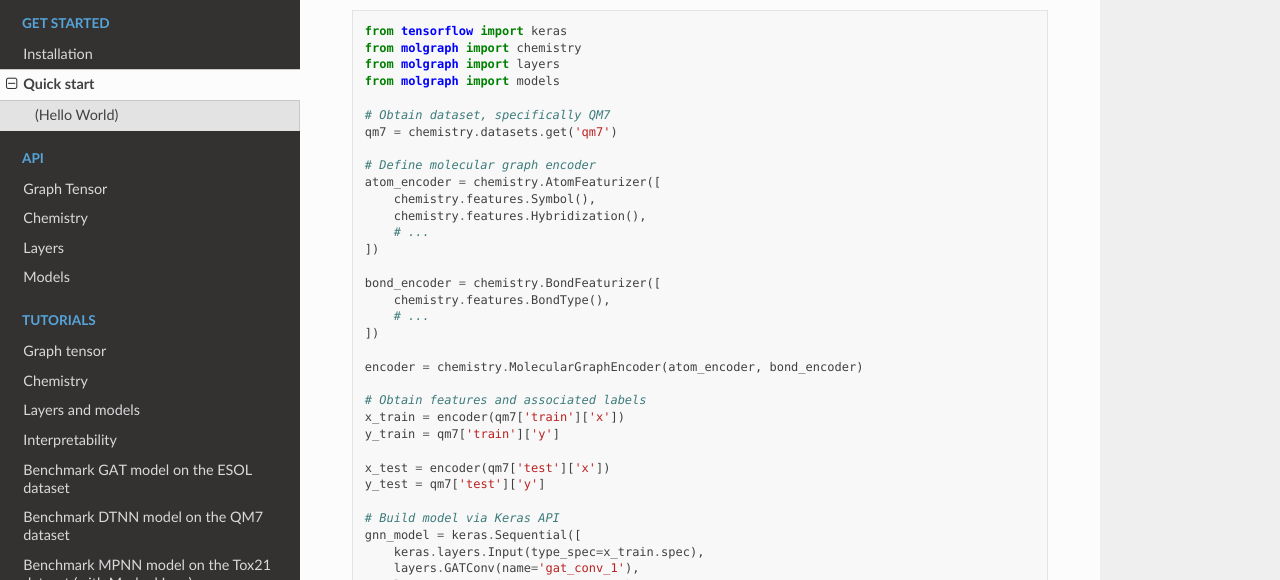
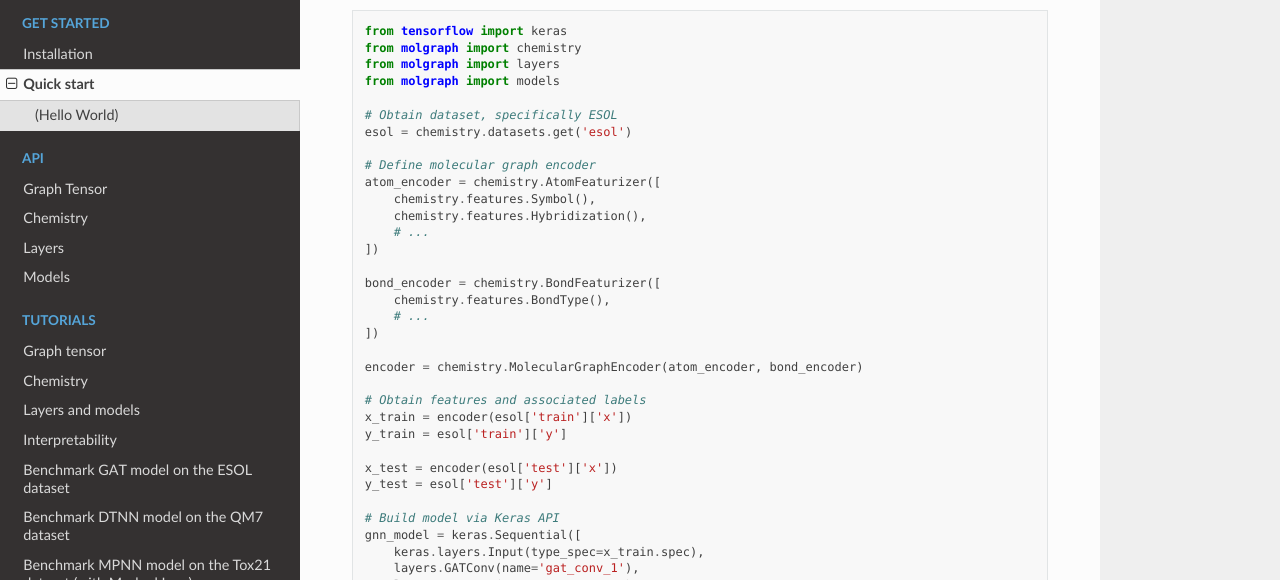
Before and after one commit to akensert/molgraph, a Sphinx documentation site: the page built from docs/source/get_started/quick_start.rst, in a window 1280 px wide and 1254 px high. Shown: the part 206-786 px from the top of the window. Built offline with Sphinx 7.4.7 and the Read the Docs theme 2.0.0, drawn with Linux system fonts in a browser that asks for light colours.

Commit message:
switch from qm7 to esol

```diff
--- a/docs/source/get_started/quick_start.rst
+++ b/docs/source/get_started/quick_start.rst
@@ -11,8 +11,8 @@ Quick start
     from molgraph import layers
     from molgraph import models
 
-    # Obtain dataset, specifically QM7
-    qm7 = chemistry.datasets.get('qm7')
+    # Obtain dataset, specifically ESOL
+    esol = chemistry.datasets.get('esol')
 
     # Define molecular graph encoder
     atom_encoder = chemistry.AtomFeaturizer([
@@ -29,11 +29,11 @@ Quick start
     encoder = chemistry.MolecularGraphEncoder(atom_encoder, bond_encoder)
 
     # Obtain features and associated labels
-    x_train = encoder(qm7['train']['x'])
-    y_train = qm7['train']['y']
+    x_train = encoder(esol['train']['x'])
+    y_train = esol['train']['y']
 
-    x_test = encoder(qm7['test']['x'])
-    y_test = qm7['test']['y']
+    x_test = encoder(esol['test']['x'])
+    y_test = esol['test']['y']
 
     # Build model via Keras API
     gnn_model = keras.Sequential([
```
